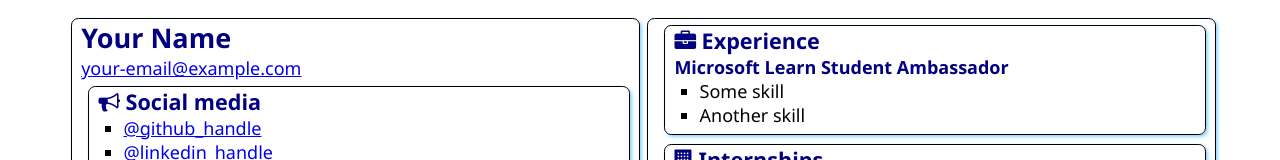
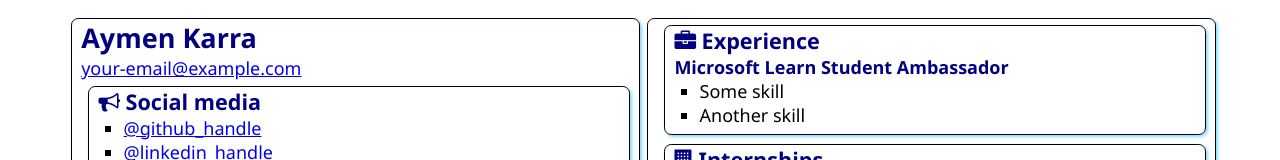
Before and after one commit to AymenKarra/SATechnicalOnboarding, a plain HTML site: page src/index.html in a window 1280 px wide. Shown: the top 160 px of the page. Drawn offline with Linux system fonts and the light colour scheme.

Commit message:
added my name
i changed the name label with my real name

```diff
--- a/src/index.html
+++ b/src/index.html
@@ -12,7 +12,7 @@
 <body>
     <main>
         <article class="box">
-            <h1>Your Name</h1>
+            <h1>Aymen Karra</h1>
             <div><a href="mailto:your.email@example.com">your-email@example.com</a></div>
 
             <section class="box">
```
